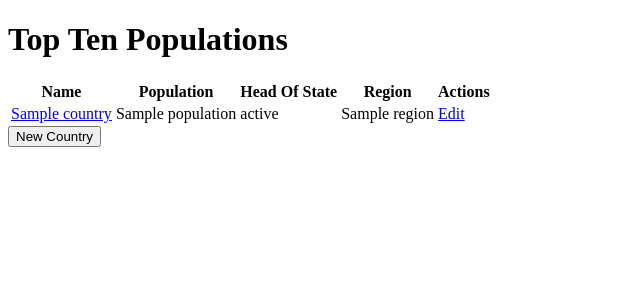
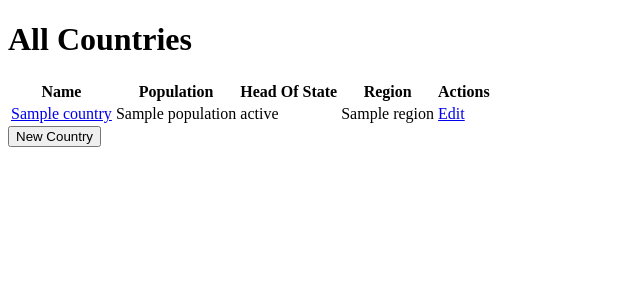
Before and after one commit to TEnders64/OnlinePython_Lectures, a Flask app: template week4/flaskMySqlMagic/templates/index.html in a window 1280 px wide. Shown: the top 300 px of the page, without its empty margins (0-640 px from the left). Run offline with Flask 2, Linux system fonts and the light colour scheme; the template is opened without the code that fills it: most values are stand-ins (such as "Sample title", 1, 10 or a date in 2020).

```diff
--- a/week4/flaskMySqlMagic/templates/index.html
+++ b/week4/flaskMySqlMagic/templates/index.html
@@ -5,7 +5,7 @@
   <title>World Stuff</title>
 </head>
 <body>
-  <h1>Top Ten Populations</h1>
+  <h1>All Countries</h1>
   <table>
     <thead>
       <tr>
```
Also changed, not shown: week4/officehours1.md (+3 -0 lines).
